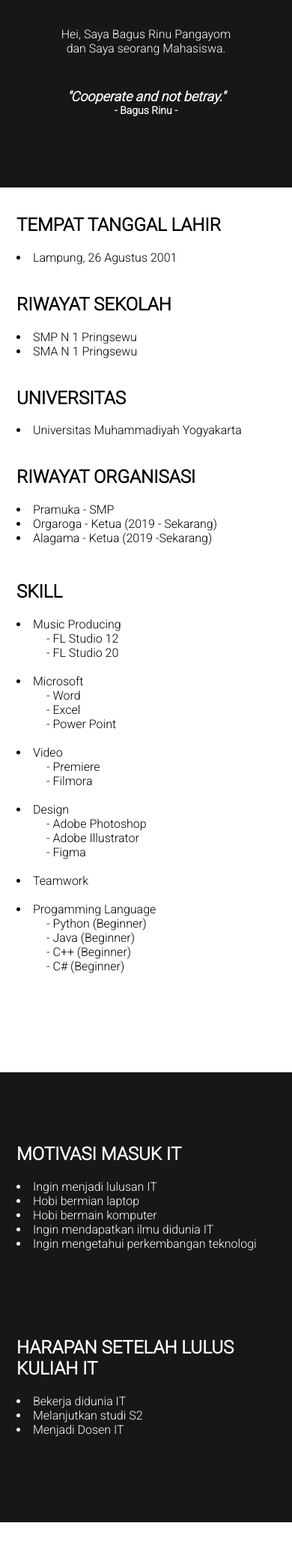
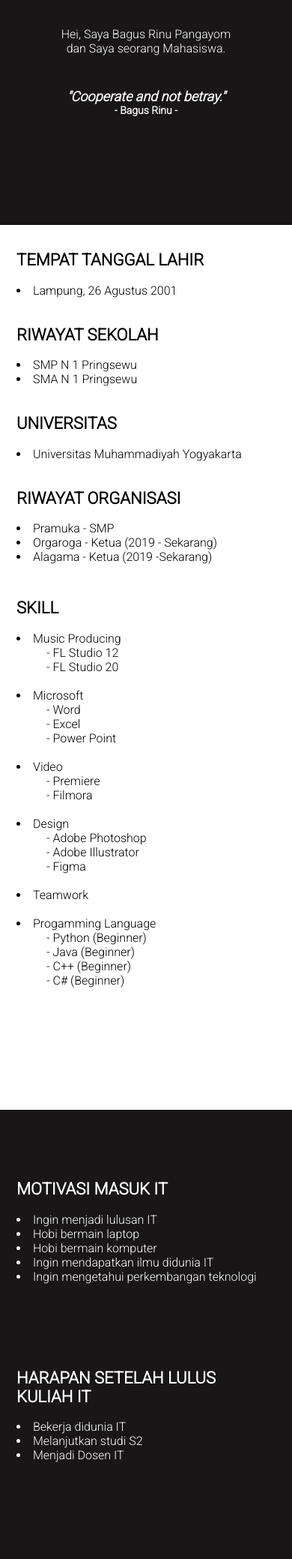
Before and after one commit to bagusrinupangayom/20190140061_BagusRinuPangayom, a PHP site: page / in a window 390 px wide. Shown: the part 500-2579 px from the top of the page at 75% size. Run offline with PHP 8.4, Linux system fonts and the light colour scheme.

Commit message:
Praktikum3_Responsive

```diff
--- a/index.css
+++ b/index.css
@@ -164,7 +164,7 @@ body {
     }
 
     .heading {
-        height: 750px;
+        height: 800px;
     }
 
     .heading h1 {
@@ -200,6 +200,10 @@ body {
         margin-bottom: 20px;
     }
 
+    .kolom1 h2 {
+        font-size: 22px;
+    }
+
     .content2 {
         width: 100%;
         height: 600px;
@@ -210,6 +214,10 @@ body {
         margin-left: -78px;
         margin-top: 75px;
         margin-bottom: 20px;
+    }
+
+    .kolom2 h2 {
+        font-size: 22px;
     }
 
     .sosmed {
--- a/index.html
+++ b/index.html
@@ -91,7 +91,7 @@
             <div class="kolom2">
                 <h2>MOTIVASI MASUK IT</h2>
                 <li>Ingin menjadi lulusan IT</li>
-                <li>Hobi bermian laptop</li>
+                <li>Hobi bermain laptop</li>
                 <li>Hobi bermain komputer</li>
                 <li>Ingin mendapatkan ilmu didunia IT</li>
                 <li>Ingin mengetahui perkembangan teknologi</li>
```
